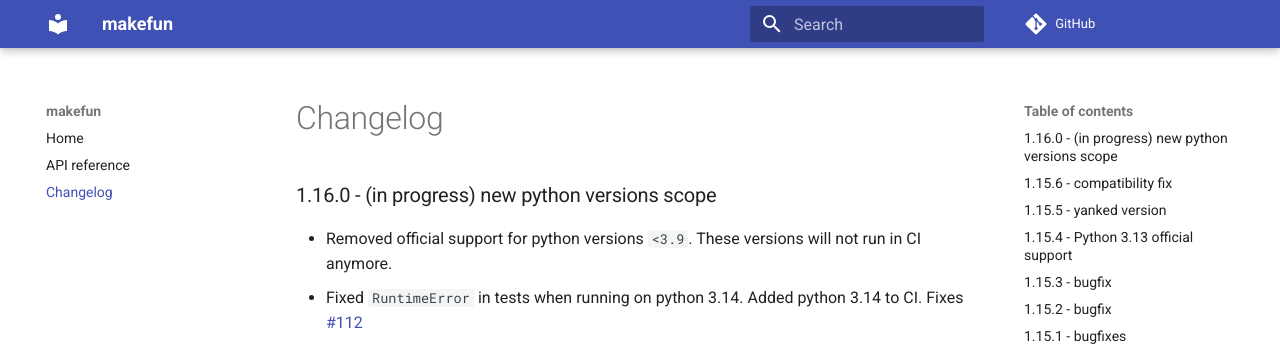
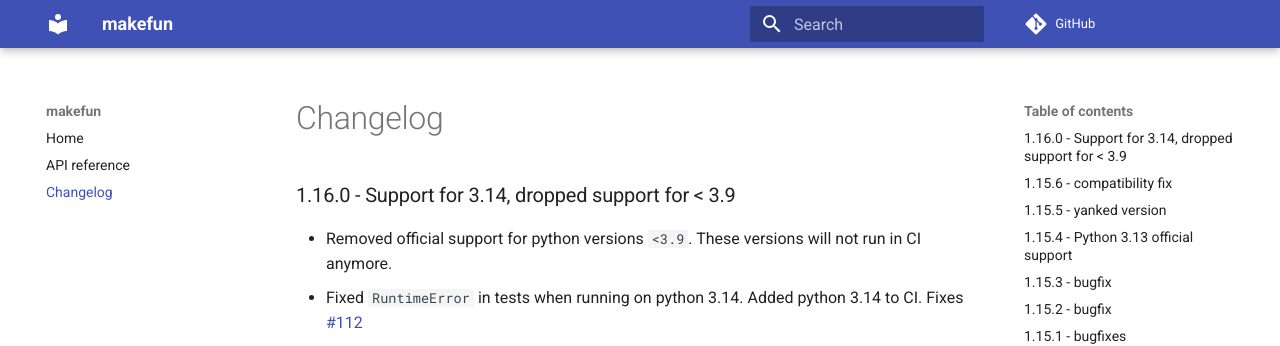
Before and after one commit to smarie/python-makefun, an MkDocs documentation site: the page built from docs/changelog.md, in a window 1280 px wide and 900 px high. Shown: the top 346 px of the window. Built offline with MkDocs 1.6.1 and Material for MkDocs 9.7.7, drawn with Linux system fonts in a browser that asks for light colours; comment, search, counter and statistics services are not loaded.

Commit message:
Changelog for tag, ready to release

```diff
--- a/docs/changelog.md
+++ b/docs/changelog.md
@@ -1,6 +1,6 @@
 # Changelog
 
-### 1.16.0 - (in progress) new python versions scope
+### 1.16.0 - Support for 3.14, dropped support for < 3.9
 
 - Removed official support for python versions `<3.9`. These versions will not run in CI anymore.
 - Fixed `RuntimeError` in tests when running on python 3.14. Added python 3.14 to CI. Fixes
```
